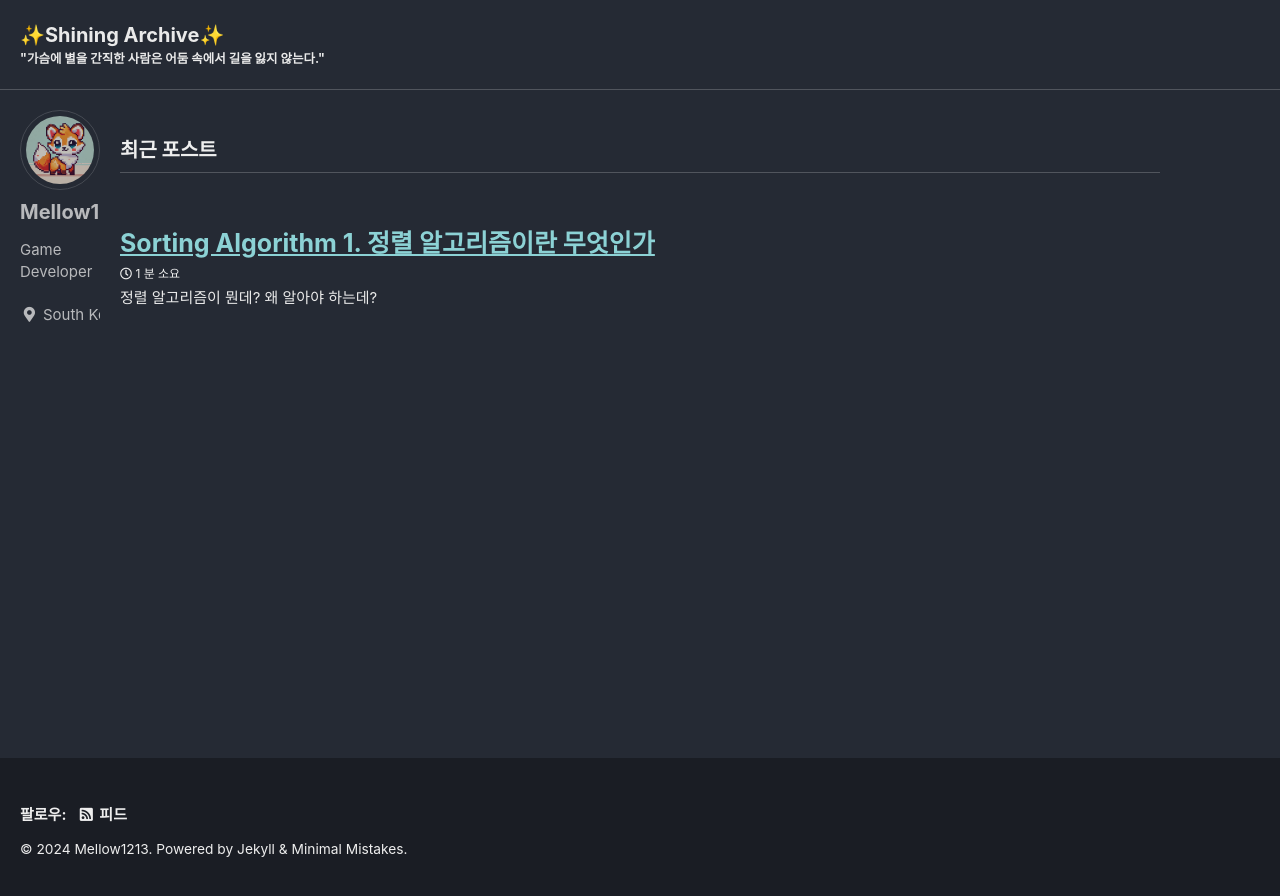
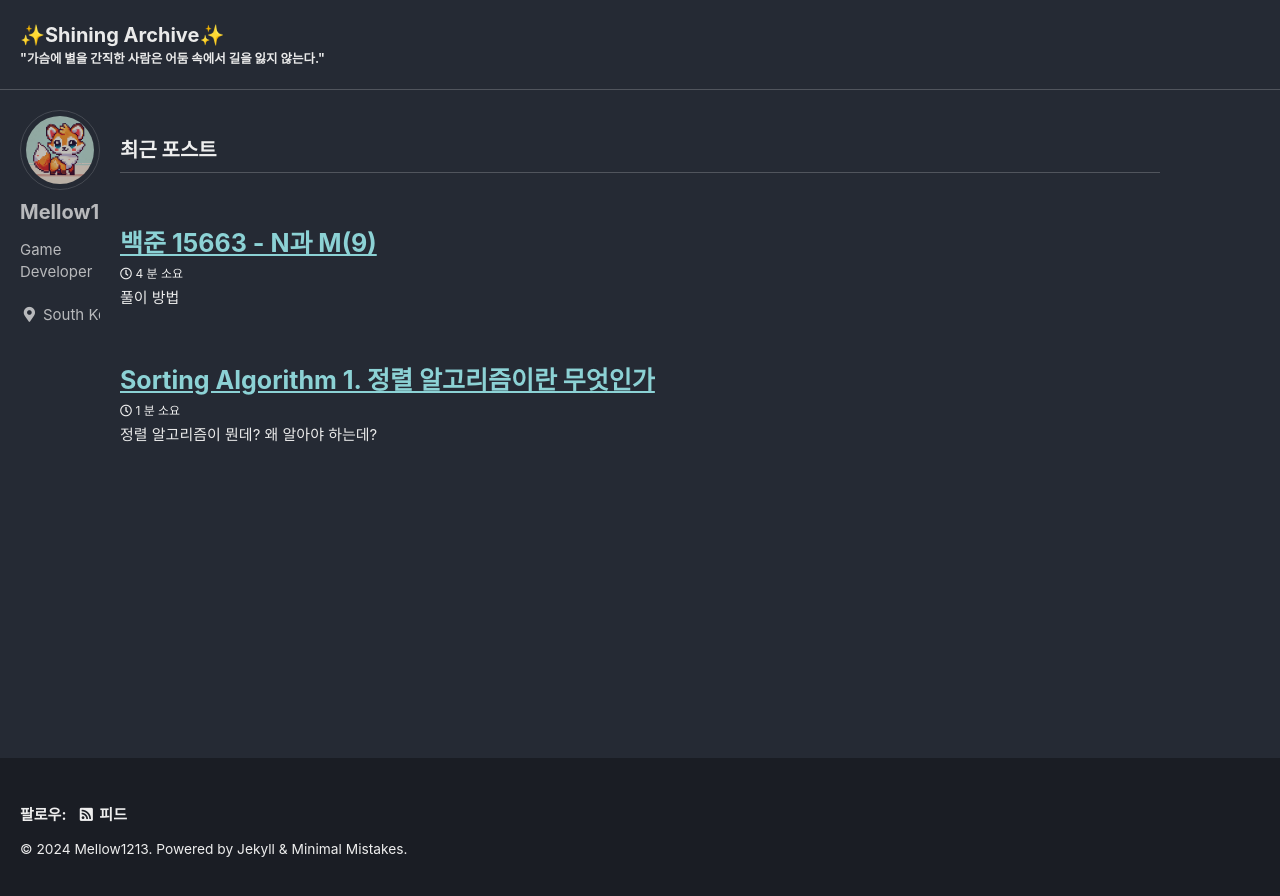
Before and after one commit to Mellow1213/Mellow1213.github.io, a Jekyll site: the page built from index.html, in a window 1280 px wide. Shown: the top 896 px of the page. Built offline with Jekyll 4.4.1, drawn with Linux system fonts in a browser that asks for light colours; cached includes are drawn as plain includes; some web fonts are replaced; the list of posts is cut into pages by our own code; some of the changed lines change nothing that is shown.

Commit message:
백준 15563 포스팅

````diff
--- /dev/null
+++ b/_posts/2024-10-11-codding-test-00.md
@@ -0,0 +1,284 @@
+---
+title: "백준 15663 - N과 M(9)"
+tags:
+  - [백준, 백트래킹, 코딩테스트]
+toc: true
+last_modified: 2024-10-11T11:17:00
+---
+풀이 방법
+
+전형적인 백 트래킹 문제 중 하나
+
+문제에서 N의 자연수 중에서 M개를 고르는, $nPm$의 문제이다.
+입력 수 중에 중복된 수가 있을 수 있으며 같은 수를 여러번 골라도 된다.
+사전 순 출력, 중복  순열 X의 조건을 생각하자.
+
+N개의 공이 있는 주머니에서 M개의 공을 뽑는 **순서**에 대한 경우를 모두 출력하면 되는 것이다.
+
+# 입력 처리
+
+처음엔 입력 값을 처리해보자.
+입력 받을 것
+자연수 N, M -> `int N, M`
+N개의 수들 -> `vector<int> dataset;`
+
+그리고 입력받은 값을 사전 순으로 나열해야 하므로 처리하기 편하게 정렬 알고리즘을 사용하자.
+
+```C++
+#include <iostream>
+#include <vector>
+#include <algorithm>
+
+using namespace std;
+
+int main(){
+	int N, M;
+	vector<int> dataset;
+
+	cin >> N >> M;
+	dataset.resize(N);
+
+	for(int i=0; i<N; i++){
+		cin >> dataset[i];
+	}
+
+	sort(dataset.begin(), dataset.end());
+}
+```
+
+# 처리(탐색)
+그 다음에 모든 수의 경우를 찾는 함수를 써보자.
+처음에는 n개의 수를 고르고, 그 다음에 n개에서 수를 고르고, ... , 마지막에 M개 번 반복할 때까지 하는 것이다.
+
+그러면 n개의 수를 고르는 동작이 같으므로, loop의 end point가 M개의 수를 고르는 것인 재귀함수를 짜자. 여기서 재귀함수를 쓰는 이유는 모든 경우를 반복문으로 찾는 것이 아닌, 트리 구조를 생각하며 하나하나 탐색하기 위함이다.
+
+dataset 벡터의 경우 함수에서도 사용해야 하는데, 이를 매개변수로 받기엔 쉽지 않다.
+그러므로 전역 변수로 빼자.
+N과 M도 마찬가지로 계속 체크해야 하므로 전역 변수로 빼자.
+
+Backtrack 함수
+Backtrack에서는 주어진 N개의 수열에서 하나의 수를 조건에 맞게 선택할 것이다.
+호출의 depth가 M만큼 되었다면, 수열에서 M개 만큼의 수를 고른 것이다.
+따라서 계속 호출을 하되 M개에서 멈추는 로직을 짜도록 하자
+depth를 계산해야 하므로 파라미터로 `int depth`를 넘겨주도록 하자
+
+## 값 저장
+계속해서 탐색을 하면서 track한 수를 저장해야 한 번의 탐색을 마쳤을 때 출력해야 할 수 가 무엇인지 알 것이다.
+그렇다고 그 수들을 한꺼번에 저장하고 있는 것도 메모리 낭비이다. 문제에서 단순 출력을 요구하기 때문이다.
+
+따라서 하나의 탐색을 마쳤을 때, 바로 출력하기 위해서 각각의 단계에서 선택한 수를 저장하는 벡터 `vector<int> selection`를 만들자.
+
+## 출력
+M개의 수를 고른 순간 수를 출력하자.
+출력은 어떻게 해야할까?
+재귀함수의 endpoint때 select 벡터의 값이 하나의 탐색 값이므로 해당 시점에서 select를 출력하자
+
+```C++
+#include <iostream>
+#include <vector>
+#include <algorithm>
+
+using namespace std;
+
+int N, M;
+vector<int> dataset;
+vector<int> selection;
+
+void Backtrack(int depth){
+	if(depth >= M){
+		for(const auto& p : selection){
+			cout << p << ' ';
+		}
+		cout << '\n';
+		return;
+	}
+
+	for(int i=0; i<N; i++){
+		selection[depth] = dataset[i];
+		Backtrack(depth+1);
+	}
+}
+
+int main(){
+	cin >> N >> M;
+	dataset.resize(N);
+	selection.resize(M);
+
+	for(int i=0; i<N; i++){
+		cin >> dataset[i];
+	}
+
+	sort(dataset.begin(), dataset.end());
+
+	Backtrack(0);
+}
+```
+
+여기서 Backtrack의 경우 탐색의 깊이인 0만 넘겨주면 된다.
+데이터 자체는 전역변수 벡터에서 관리하고 있으므로 알아서 탐색을 진행 할 것이다.
+처음 depth 0에서 0번 인덱스를 for문으로 하나하나 돌 것이므로 모든 경우의 수를 탐색한다.
+
+---
+## 예외 처리
+
+이때 $nPm$에서 한번 고른 수를 다시 한번 고르는 경우는 없다.
+노란 공이 하나밖에 없는 주머니에서 노란 공을 뽑았는데 다음 공이 또 노란색일 수는 없기 때문이다.
+따라서 해당 순서에 있는 수를 골랐다고 표기하기 위해 방문을 체크하는 vector를 두자.
+
+```C++
+#include <iostream>
+#include <vector>
+#include <algorithm>
+
+using namespace std;
+
+int N, M;
+vector<int> dataset;
+vector<int> selection;
+vector<bool> visit;
+
+void Backtrack(int depth){
+	if(depth >= M){
+		for(const auto& p : selection){
+			cout << p << ' ';
+		}
+		cout << '\n';
+		return;
+	}
+
+	for(int i=0; i<N; i++){
+		if(!visit[i]){ // 아직 해당 수를 선택하지(뽑지) 않았다면
+			selection[depth] = dataset[i];
+			visit[i] = true; // 해당 수를 이미 선택함
+			Backtrack(depth+1);
+			visit[i] = false; // 다시 주머니에 수를 넣기
+		}
+	}
+}
+
+int main(){
+	cin >> N >> M;
+	dataset.resize(N);
+	selection.resize(M);
+	visit.assign(N, false); // N개의 공에 false 표기. 아직 아무 공도 선택되지 않음
+
+	for(int i=0; i<N; i++){
+		cin >> dataset[i];
+	}
+
+	sort(dataset.begin(), dataset.end());
+}
+```
+
+# 중복 처리
+그리고 문제 조건 중에 같은 수열이 두 번 이상 출력되면 안된다.
+그러나 문제의 입력 데이터 중 중복된 수가 있다.
+우리는 지금 데이터 자체가 아니라 인덱스 기반으로 탐색을 하고 있으므로
+모든 인덱스를 다 출력하면 중복된 데이터의 경우 중복된 수열을 출력할 수 밖에 없지?
+
+여기서, 중복된 수를 피하기 위한 꼼수(?)를 하나 써보자
+데이터는 오름차순으로 정렬되어있다. 그러면 중복된 수는 분명 붙어서 출력될 것이다.
+갑자기 3번 출력과 7번 출력이 같을 수는 없단 말이다.
+
+그러면 탐색을 할 때, 이전 값과 다음 탐색할 데이터가 같은지만 비교해주면 될 것이다.
+값을 저장할 `int temp = 0`을 두자. 입력 데이터는 자연수이므로 초기값은 0으로 설정하자.
+
+그리고 각 비교마다 temp와 현재 비교하는 dataset\[i]가 같은지 판별해서 같다면(즉, 중복된다면) 탐색을 하지 않는 것으로 하면 된다.
+
+> [!note]
+> 이렇게 조건을 기반으로 필요하지 않은 탐색을 진행하지 않는 것을 가지치기(pruning)라고 한다.
+> 이는 BackTracking의 중요 기법 중 하나이다.
+>
+> 탐색을 하면서 조건에 맞지 않는 탐색의 경우 depth 자체를 파고드는 탐색을 끊어서
+> 필요하지 않은 값을 탐색하는 경우를 사전에 차단하는 것이다.
+> 이를 통해 빠른 탐색 및 불필요한 데이터 및 연산을 막을 수 있다.
+>
+> 이전의 방문을 했는지, 안했는지에 대해서 판단하는 `!visit[i]` 로직 또한 프루닝이다.
+
+
+```C++
+#include <iostream>
+#include <vector>
+#include <algorithm>
+
+using namespace std;
+
+int N, M;
+vector<int> dataset;
+vector<int> selection;
+vector<bool> visit;
+
+void Backtrack(int depth){
+	if(depth >= M){
+		for(const auto& p : selection){
+			cout << p << ' ';
+		}
+		cout << '\n';
+		return;
+	}
+
+	int temp = 0;
+	for(int i=0; i<N; i++){
+		if(!visit[i] && temp != dataset[i]){ // 이전 데이터와 중복되지 않는다면
+			temp = dataset[i]; // 다음 비교를 위해 temp 최신화
+			selection[depth] = dataset[i];
+			visit[i] = true;
+			Backtrack(depth+1);
+			visit[i] = false;
+		}
+	}
+}
+
+int main(){
+    ios_base::sync_with_stdio(false); // 빠른 입출력
+    cout.tie(0); // 출력의 경우만 많으므로 cout만 tie를 처리해주었다.
+
+	cin >> N >> M;
+	dataset.resize(N);
+	selection.resize(M);
+	visit.assign(N, false);
+
+	for(int i=0; i<N; i++){
+		cin >> dataset[i];
+	}
+
+	sort(dataset.begin(), dataset.end());
+	Backtrack(0);
+}
+```
+
+(빠른 출력을 위해 뒤늦게 동기화 처리를 해주었다.)
+
+여기서 왜? int temp를 함수 내에 지역 변수로 선언했는가?
+계속 데이터를 체크하기 위해 밖에 빼야 할 것 같은데... 하는 사람도 있을 것이다.
+
+그러나 컴퓨터구조를 공부하다보면 왜 temp 변수를 지역 변수로 선언했는지 알 것이다.
+먼저 재귀함수가 **Stack 메모리**에 어떻게 들어가는지 보자.
+
+![[IMG-20241011095149599.png]]
+
+지역 변수들은 각 **함수**별로 스택에 저장된다. 같은 식별자 temp를 사용하지만, 메모리 상으로는 별개의 변수인 것이다.
+depth 0의 temp, depth 1의 temp는 각각 다른 함수이므로 식별자 또한 다른 것이다. 그리고 depth를 돌다가 다시 반환되서 돌아오면 이전 depth의 temp는 이전 값을 메모리에 저장한 채로 있는 것이다.
+
+`temp` 변수가 `dataset[i]` 값을 저장한 이유는 같은 depth에서 중복 수열을 만들지 않기 위해서이다.
+아까 언급한 대로 `dataset` 배열을 오름차순으로 정렬했기 때문에 같은 값을 갖는 수가 있다면 바로 옆에 위치할 것이다. `temp`값이 이전 배열의 마지막 값을 저장하고 있으므로 같은 depth에서 체크하면 중복 수열을 만들지 않게 되는 것이다.
+
+그리고 해당 로직을 통해 중복을 다 체크하고 이전 depth로 돌아왔을 때, 해당 depth에서는 별개의 함수 스택에 있었으므로 해당 depth의 temp값에 저장된 값을 토대로 진행하는 것이다.
+
+
+
+![[IMG-20241010115251271.png]]
+백트래킹 및 재귀함수를 활용한 프루닝에 대해 제대로 이해할 수 있는 문제였다.
+
+
+# 기타 주의 점
+이번 문제를 풀면서 처음에 선택하는 변수의 이름을 지을 때 `cache`, `select` 등등 이름을 지었다.
+
+cache는 문제의 정의에 맞지 않고,
+select는 이미 정의된 예악어라 컴파일 에러를 내보냈다.
+(소켓통신 관련 네트워크 함수라고 한다)
+
+지금 생각에도 뭔가 더 좋은 이름이 있을 것 같은데,,, 하면서 글을 쓰고 있다.
+(좋은 이름이 있다면 추천 바랍니다 ^-^;;)
+
+변수 이름을 정할 때도 전반적인 전산학 및 언어에 대한 지식이 있어야 함을 다시 상기시켰던 에러들이었다.
--- a/_sass/minimal-mistakes/_variables.scss
+++ b/_sass/minimal-mistakes/_variables.scss
@@ -149,7 +149,7 @@ $small: 600px !default;
 $medium: 768px !default;
 $medium-wide: 900px !default;
 $large: 1024px !default;
-$x-large: 1600px !default;
+$x-large: 1380px !default;
 $max-width: $x-large !default;
 
 /*
````
